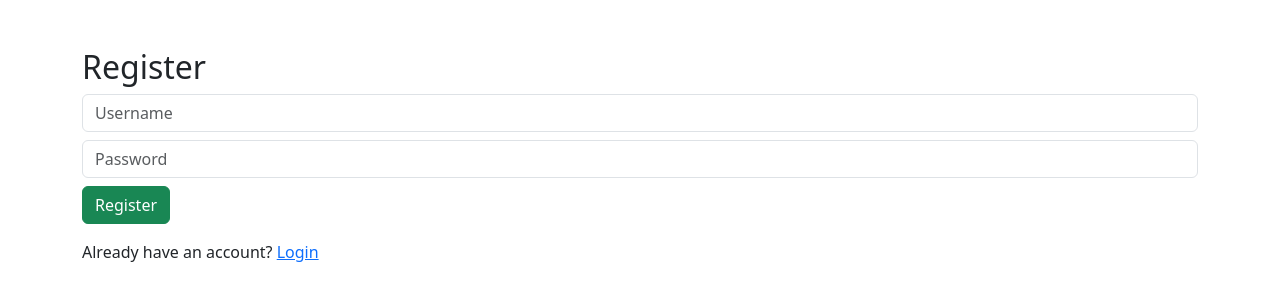
After one commit to guired513/flask-portfolio-dashboard, a Flask app: page /register in a window 1280 px wide. The commit adds this page. Shown: the top 301 px of the page. Run offline with Flask 3, Linux system fonts and the light colour scheme.

```diff
--- a/app.py
+++ b/app.py
@@ -10,7 +10,19 @@ app.secret_key = 'your_super_secret_key_here'  # Replace this in production!
 # After setting up app and login manager
 app.config['SQLALCHEMY_DATABASE_URI'] = 'sqlite:///portfolio.db'
 app.config['SQLALCHEMY_TRACK_MODIFICATIONS'] = False
+
+
 db = SQLAlchemy(app)
+class User(UserMixin, db.Model):
+    id = db.Column(db.Integer, primary_key=True)
+    username = db.Column(db.String(80), unique=True, nullable=False)
+    password_hash = db.Column(db.String(128), nullable=False)
+
+    def set_password(self, password):
+        self.password_hash = generate_password_hash(password, method='pbkdf2:sha256')
+
+    def check_password(self, password):
+        return check_password_hash(self.password_hash, password)
 
 # Create the database model for Project
 class Project(db.Model):
@@ -33,33 +45,22 @@ with app.app_context():
 
 
 
-
 # Setup Flask-Login
 login_manager = LoginManager()
 login_manager.login_view = "login"
 login_manager.init_app(app)
 
 # Mock User Database (Only you)
-class User(UserMixin):
-    def __init__(self, id, username, password):
-        self.id = id
-        self.username = username
-        self.password_hash = generate_password_hash(password, method='pbkdf2:sha256')
 
-    def check_password(self, password):
-        return check_password_hash(self.password_hash, password)
 
 # Fake User (Admin only)
-users = {
+"""users = {
     "admin": User(id=1, username="admin", password="adminpass")  # You can change the password later
-}
+}"""
 
 @login_manager.user_loader
 def load_user(user_id):
-    for user in users.values():
-        if user.id == int(user_id):
-            return user
-    return None
+    return User.query.get(int(user_id))
 
 
 
@@ -75,12 +76,12 @@ def login():
     if request.method == "POST":
         username = request.form.get("username")
         password = request.form.get("password")
-        user = users.get(username)
+        user = User.query.filter_by(username=username).first()
         if user and user.check_password(password):
             login_user(user)
-            return redirect(url_for("dashboard"))
+            return redirect(url_for("stream_view"))
         else:
-            flash("Invalid credentials. Please try again.")
+            flash("Invalid credentials.")
             return redirect(url_for("login"))
     return render_template("login.html")
 
@@ -89,12 +90,34 @@ def login():
 def dashboard():
     return render_template("dashboard.html", username=current_user.username)
 
+
+
+@app.route("/register", methods=["GET", "POST"])
+def register():
+    if request.method == "POST":
+        username = request.form.get("username")
+        password = request.form.get("password")
+        if User.query.filter_by(username=username).first():
+            flash("Username already taken.")
+            return redirect(url_for("register"))
+        user = User(username=username)
+        user.set_password(password)
+        db.session.add(user)
+        db.session.commit()
+        flash("Registration successful! Please login.")
+        return redirect(url_for("login"))
+    return render_template("register.html")
+
+@app.route("/stream")
+@login_required
+def stream_view():
+    return f"<h1>Welcome {current_user.username}!</h1><p>This will be the global stream.</p><a href='/logout'>Logout</a>"
+
 @app.route("/logout")
 @login_required
 def logout():
     logout_user()
-    return redirect(url_for("home"))
-
+    return redirect(url_for("login"))
 
 # Admin: List all projects
 @app.route("/projects")
--- a/templates/login.html
+++ b/templates/login.html
@@ -2,11 +2,11 @@
 <html lang="en">
 <head>
     <meta charset="UTF-8">
-    <title>Admin Login - Portfolio Dashboard</title>
+    <title>Login - Portfolio Dashboard</title>
     <link href="https://cdn.jsdelivr.net/npm/bootstrap@5.3.3/dist/css/bootstrap.min.css" rel="stylesheet">
 </head>
 <body class="container mt-5">
-    <h1>Admin Login</h1>
+    <h1>Login</h1>
     {% with messages = get_flashed_messages() %}
       {% if messages %}
         <div class="alert alert-danger">
--- /dev/null
+++ b/templates/register.html
@@ -0,0 +1,16 @@
+<!DOCTYPE html>
+<html>
+<head>
+    <title>Register</title>
+    <link href="https://cdn.jsdelivr.net/npm/bootstrap@5.3.3/dist/css/bootstrap.min.css" rel="stylesheet">
+</head>
+<body class="container mt-5">
+    <h2>Register</h2>
+    <form method="POST">
+        <input class="form-control mb-2" name="username" placeholder="Username" required>
+        <input class="form-control mb-2" type="password" name="password" placeholder="Password" required>
+        <button class="btn btn-success">Register</button>
+    </form>
+    <p class="mt-3">Already have an account? <a href="{{ url_for('login') }}">Login</a></p>
+</body>
+</html>
```
Also changed, not shown: instance/portfolio.db.
